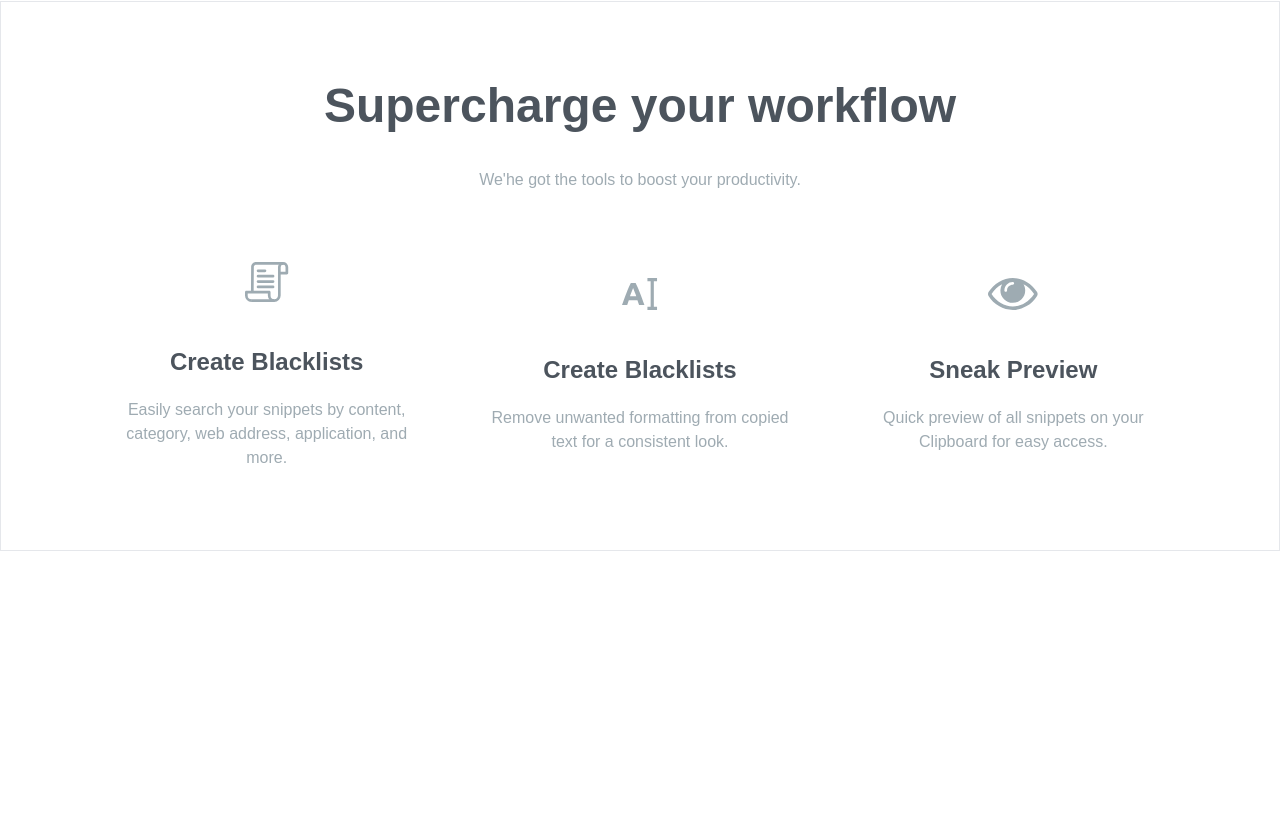
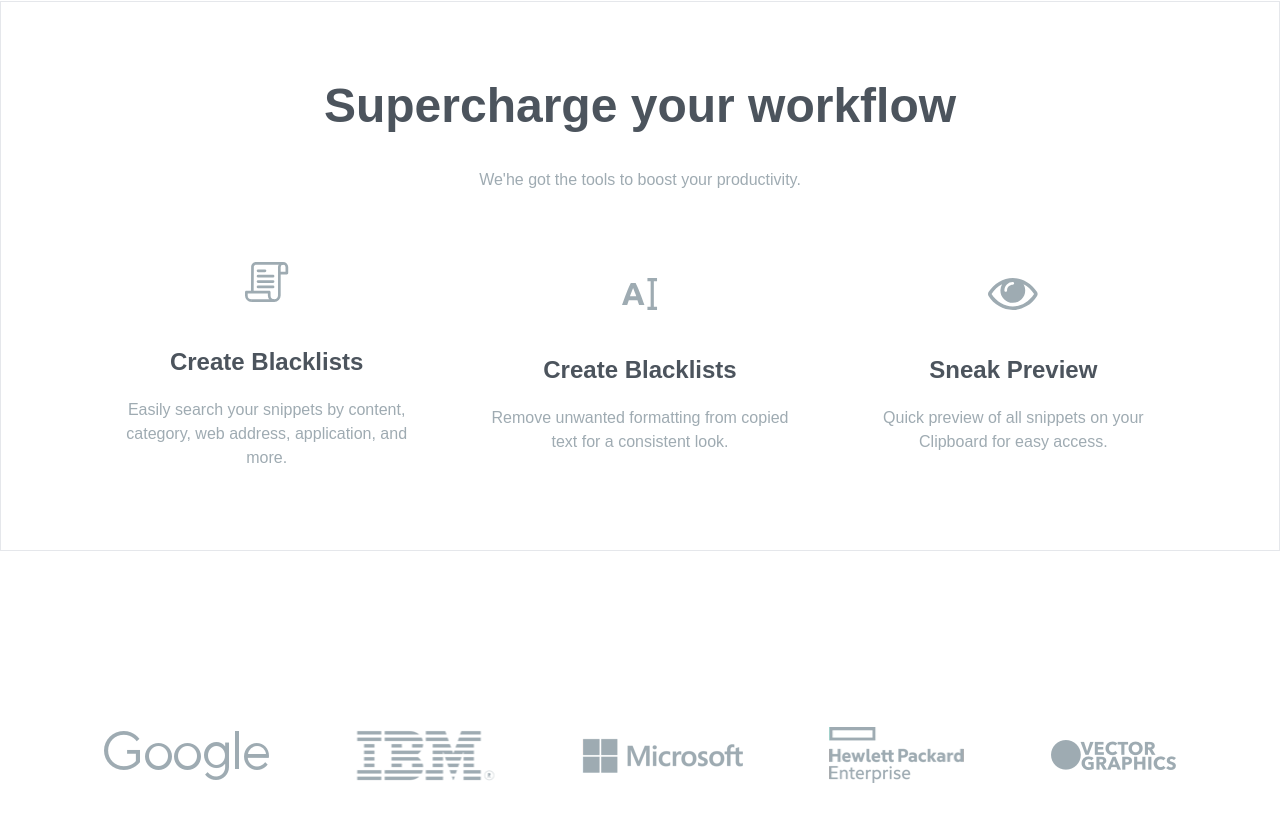
Before and after one commit to zohaib2005/tailwind-clipboard-website, a website: page index.html in a window 1280 px wide. Shown: the part 2675-3496 px from the top of the page. Before the commit the page ends 3226 px from the top, so only its background shows below. Drawn offline with Linux system fonts and the light colour scheme; a web font is replaced by a local one.

Commit message:
references section

```diff
--- a/index.html
+++ b/index.html
@@ -163,5 +163,18 @@
         </div>
       </div>
     </section>
+
+    <!-- References Section -->
+    <section id="references">
+      <div
+        class="flex flex-col items-center justify-between max-w-6xl px-10 mx-auto space-y-16 my-44 md:flex-row md:space-y-0"
+      >
+        <img src="images/logo-google.png" />
+        <img src="images/logo-ibm.png" />
+        <img src="images/logo-microsoft.png" />
+        <img src="images/logo-hp.png" />
+        <img src="images/logo-vector-graphics.png" />
+      </div>
+    </section>
   </body>
 </html>
```
Also changed, not shown: css/style.css.
